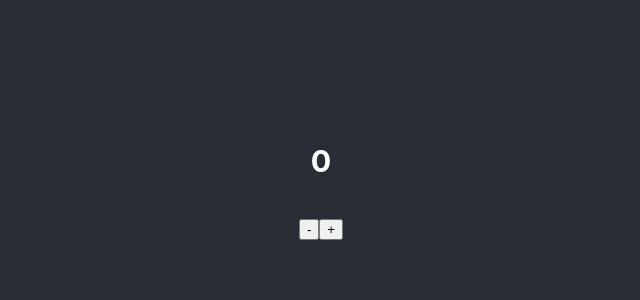
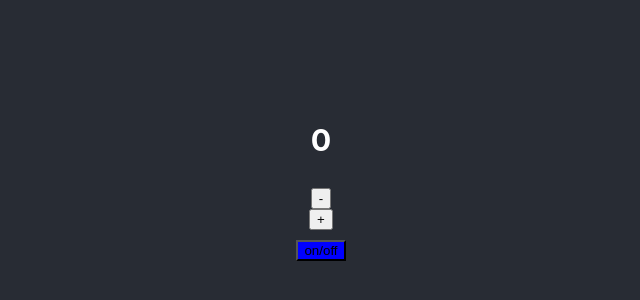
Before and after one commit to sodamkimkim/react-button-test-app, a React (Create React App) app: page / in a window 1280 px wide. Shown: the part 224-524 px from the top of the page, without its empty margins (319-959 px from the left). Built offline with nearby package versions, Linux system fonts and the light colour scheme.

Commit message:
on/off 버튼 만들기 (toHaveStyle)

```diff
--- a/src/App.js
+++ b/src/App.js
@@ -7,9 +7,10 @@ function App() {
     <div className="App">
       <header className="App-header">
         <h3 data-testid="counter">{count}</h3>
-        <div>
           <button data-testid="minus-button" onClick={()=>setCount((prev)=>prev-1)}>-</button>
           <button data-testid="plus-button" onClick={()=>setCount((prev)=>prev+1)}>+</button>
+        <div>
+          <button data-testid="on/off-button" style={{backgroundColor:"blue"}}>on/off</button>
         </div>
       </header>
     </div>
```
Also changed, not shown: 1 other file (tests, documents, lock files or other folders).
